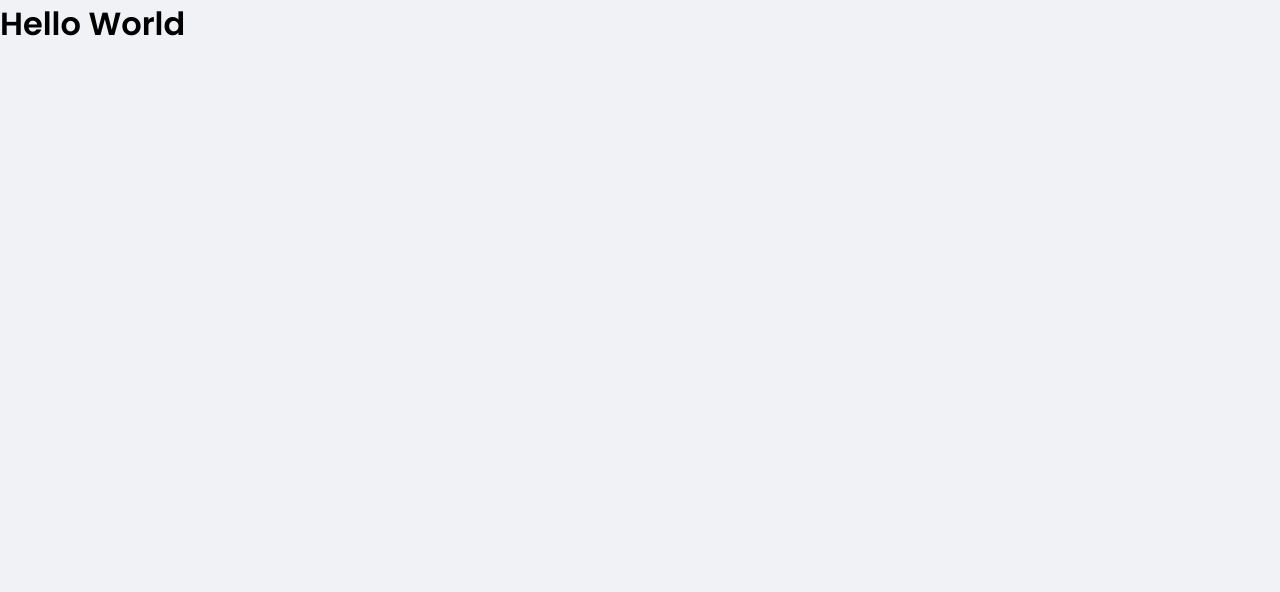
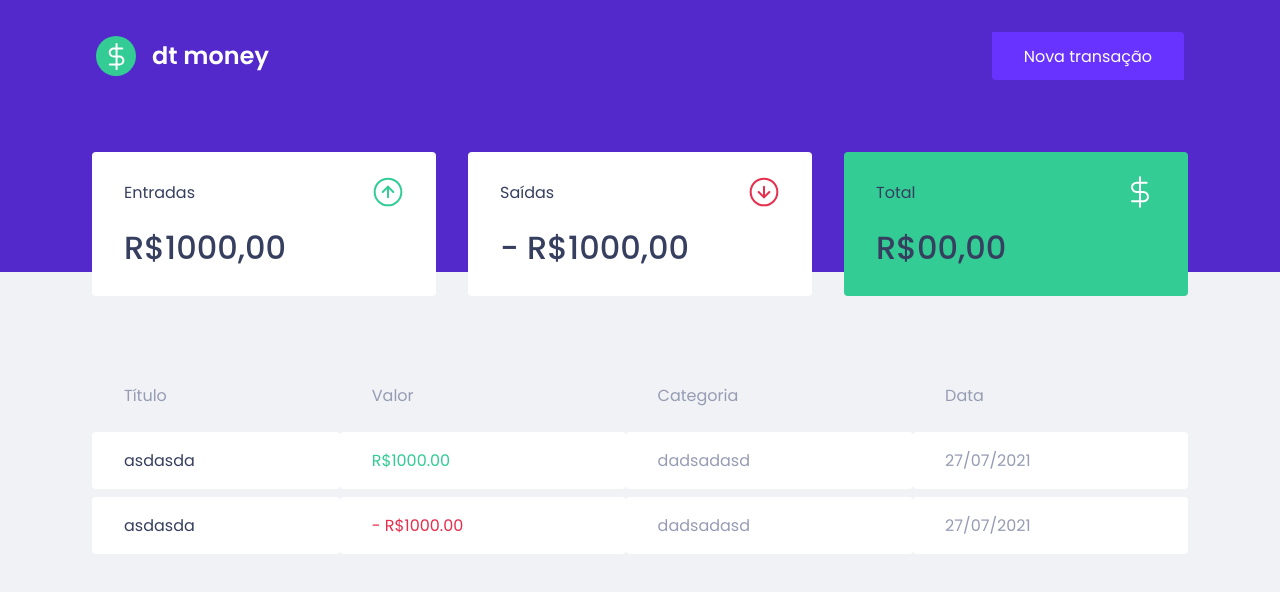
Before and after one commit to claudianopl/DtMoney, a React (Create React App) app: page / in a window 1280 px wide. Shown: the top 592 px of the page. Built offline with nearby package versions, Linux system fonts and the light colour scheme.

Commit message:
Componentização da aplicação

```diff
--- a/public/index.html
+++ b/public/index.html
@@ -8,7 +8,7 @@
   <link rel="shortcut icon" href="favicon.png" type="image/x-icon">
 
   <link rel="preconnect" href="https://fonts.gstatic.com" crossorigin>
-  <link href="https://fonts.googleapis.com/css2?family=Poppins:wght@400;600&display=swap" rel="stylesheet">
+  <link href="https://fonts.googleapis.com/css2?family=Poppins:wght@400;500;600&display=swap" rel="stylesheet">
 
   <title>DtMoney</title>
 </head>
--- a/src/App.tsx
+++ b/src/App.tsx
@@ -1,10 +1,13 @@
+import { Dashboard } from "./components/Dashboard";
+import { Header } from "./components/Header";
 import { GlogalStyle } from "./styles/global";
 
 export function App() {
   return (
-    <div className="App">
-      <h1>Hello World</h1>
+    <>
+      <Header />
+      <Dashboard />
       <GlogalStyle />
-    </div>
+    </>
   );
 }
--- /dev/null
+++ b/src/components/Dashboard/index.tsx
@@ -0,0 +1,12 @@
+import { Summary } from "../Summary";
+import { TransactionsTable } from "../TransactionsTable";
+import { Container } from "./styles";
+
+export function Dashboard() {
+  return (
+    <Container>
+      <Summary />
+      <TransactionsTable />
+    </Container>
+  )
+}
--- /dev/null
+++ b/src/components/Dashboard/styles.ts
@@ -0,0 +1,7 @@
+import styled from "styled-components";
+
+export const Container = styled.main`
+  max-width: 1128px;
+  margin: 0 auto;
+  padding: 2.5rem 1rem;
+`;
--- a/src/components/Header/index.tsx
+++ b/src/components/Header/index.tsx
@@ -1,7 +1,15 @@
+import logoImg from '../../assets/logo.svg';
+import { Container, Content } from './styles';
+
 export function Header() {
   return (
-    <header>
-      Header
-    </header>
+    <Container>
+      <Content>
+        <img src={logoImg} alt="dt money" />
+        <button type='button'>
+          Nova transação
+        </button>
+      </Content>
+    </Container>
   )
 }
--- /dev/null
+++ b/src/components/Header/styles.ts
@@ -0,0 +1,31 @@
+import styled from 'styled-components';
+
+export const Container = styled.header`
+  background: var(--blue);
+`;
+
+export const Content = styled.div`
+  max-width: 1120px;
+  margin: 0 auto;
+
+  padding: 2rem 1rem 12rem;
+  display: flex;
+  align-items: center;
+  justify-content: space-between;
+
+  button {
+    font-size: 1rem;
+    color: #FFF;
+    background: var(--blue-light);
+    border: 0;
+    padding: 0 2rem;
+    border-radius: 0%.25rem;
+    height: 3rem;
+
+    transition: filter 0.2s;
+
+    &:hover {
+      filter: brightness(0.9);
+    }
+  }
+`;
--- /dev/null
+++ b/src/components/Summary/index.tsx
@@ -0,0 +1,40 @@
+import incomeImg from '../../assets/entradas.svg';
+import outCome from '../../assets/saidas.svg';
+import total from '../../assets/total.svg';
+
+import { Container } from "./styles";
+
+
+export function Summary() {
+  return (
+    <Container>
+      <div>
+        <header>
+          <p>Entradas</p>
+          <img src={incomeImg} alt="Entradas" />
+        </header>
+        <strong>
+          R$1000,00
+        </strong>
+      </div>
+      <div>
+        <header>
+          <p>Saídas</p>
+          <img src={outCome} alt="Saídas" />
+        </header>
+        <strong>
+          - R$1000,00
+        </strong>
+      </div>
+      <div className='highlight-background'>
+        <header>
+          <p>Total</p>
+          <img src={total} alt="Total" />
+        </header>
+        <strong>
+          R$00,00
+        </strong>
+      </div>
+    </Container>
+  )
+}
--- /dev/null
+++ b/src/components/Summary/styles.ts
@@ -0,0 +1,34 @@
+import styled from "styled-components";
+
+export const Container = styled.div`
+  display: grid;
+  grid-template-columns: repeat(3, 1fr);
+  gap: 2rem;
+  margin-top: -10rem;
+
+  div {
+    background: var(--shape);
+    padding: 1.5rem 2rem;
+    border-radius: 0.25rem;
+    color: var(--text-title);
+
+    header {
+      display: flex;
+      align-items: center;
+      justify-content: space-between;
+    }
+
+    strong {
+      display: block;
+      margin-top: 1rem;
+      font-size: 2rem;
+      font-weight: 500;
+      line-height: 3rem;
+    }
+
+    &.highlight-background {
+      background: var(--green);
+      color: var(#fff)
+    }
+  }
+`;
--- /dev/null
+++ b/src/components/TransactionsTable/index.tsx
@@ -0,0 +1,34 @@
+import { Container } from "./styles";
+
+export function TransactionsTable() {
+  return (
+    <Container>
+      <table>
+        <thead>
+          <tr>
+            <th>Título</th>
+            <th>Valor</th>
+            <th>Categoria</th>
+            <th>Data</th>
+          </tr>
+        </thead>
+
+        <tbody>
+          <tr>
+            <td>asdasda</td>
+            <td className='deposit'>R$1000.00</td>
+            <td>dadsadasd</td>
+            <td>27/07/2021</td>
+          </tr>
+
+          <tr>
+            <td>asdasda</td>
+            <td className='withdraw'>- R$1000.00</td>
+            <td>dadsadasd</td>
+            <td>27/07/2021</td>
+          </tr>
+        </tbody>
+      </table>
+    </Container>
+  )
+}
--- /dev/null
+++ b/src/components/TransactionsTable/styles.ts
@@ -0,0 +1,39 @@
+import styled from "styled-components";
+
+export const Container = styled.div`
+  margin-top: 4rem;
+
+  table {
+    width: 100%;
+    border-spacing: 0 0.5rem;
+
+    th {
+      color: var(--text-body);
+      font-weight: 400;
+      padding: 1rem 2rem;
+      text-align: left;
+      line-height: 1.5rem;
+    }
+
+    td {
+      padding: 1rem 2rem;
+      border: 0;
+      background: var(--shape);
+      font-weight: 400;
+      color: var(--text-body);
+      border-radius: 0.25rem;
+
+      &:first-child {
+        color: var(--text-title);
+      }
+
+      &.deposit {
+        color: var(--green)
+      }
+
+      &.withdraw {
+        color: var(--red)
+      }
+    }
+  }
+`;
--- a/src/styles/global.ts
+++ b/src/styles/global.ts
@@ -5,8 +5,9 @@
     --background: #F0F2F5;
     --red: #E62E4D;
     --blue: #5429CC;
+    --green: #33cc95;
 
-    --blue-ligth: #6933FF;
+    --blue-light: #6933FF;
 
     --text-title: #363F5F;
     --text-body: #969CB3;
```
